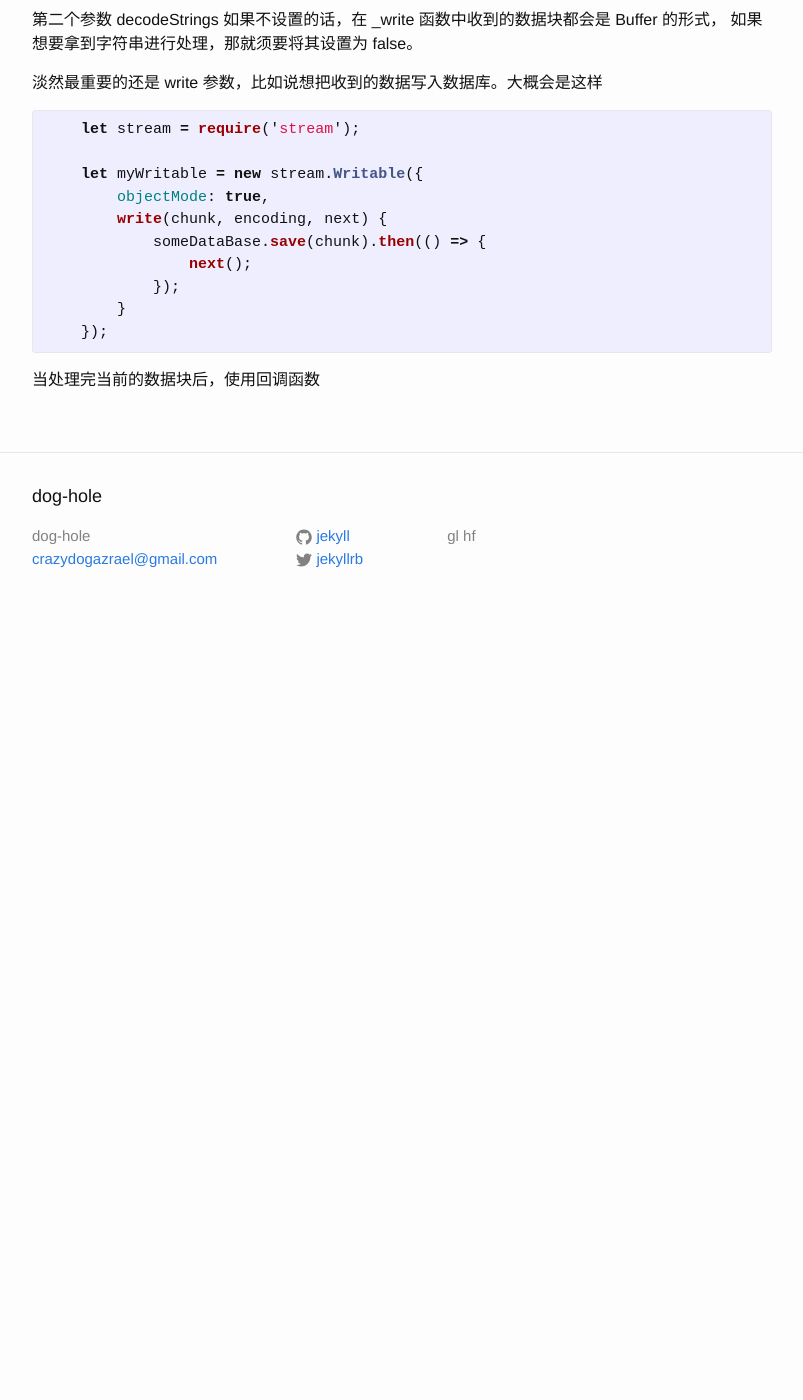
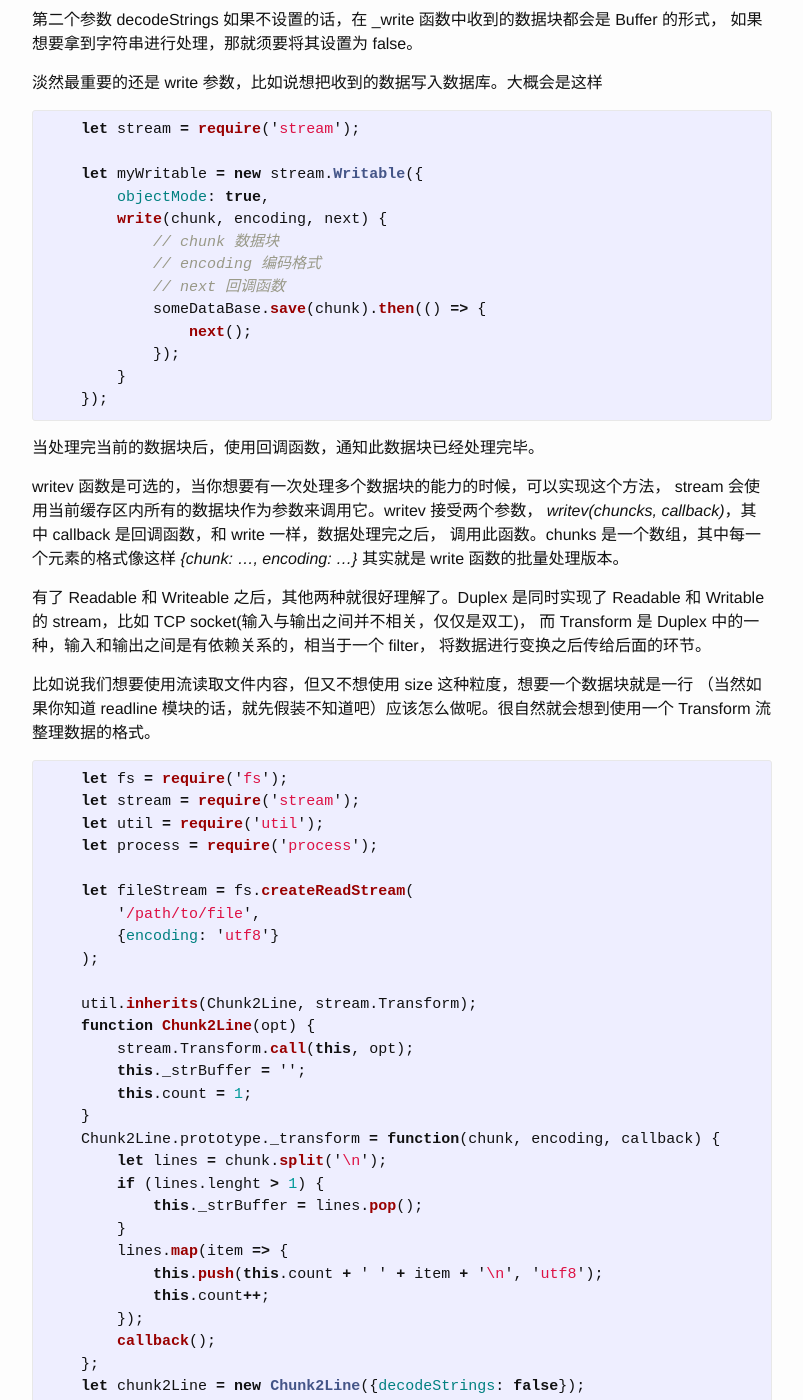
Before and after one commit to Crazydogs/Crazydogs.github.io, a Jekyll site: the page built from _posts/2016-12-15-Node中的流-Writable.markdown, in a window 1280 px wide and 1400 px high, scrolled down 660 px. Shown: the whole window, without its empty margins (238-1041 px from the left). Built offline with Jekyll 4.4.1, drawn with Linux system fonts in a browser that asks for light colours; before the commit the page ends 1290 px from its top, so only the background shows below that; some of the changed text lies outside the part shown.

Commit message:
完成 node stream

```diff
--- a/_posts/2016-12-15-Node中的流-Writable.markdown
+++ b/_posts/2016-12-15-Node中的流-Writable.markdown
@@ -1,6 +1,6 @@
 ---
 layout: post
-title:  "Node 中的流 - Writable"
+title:  "Node 中的流 - Writable 与其他"
 date:   2016-12-15 21:25:10
 category: coding
 ---
@@ -40,6 +40,9 @@ Readable 流的 readable 事件正好相反。
     let myWritable = new stream.Writable({
         objectMode: true,
         write(chunk, encoding, next) {
+            // chunk 数据块
+            // encoding 编码格式
+            // next 回调函数
             someDataBase.save(chunk).then(() => {
                 next();
             });
@@ -47,4 +50,61 @@ Readable 流的 readable 事件正好相反。
     });
 {% endhighlight %}
 
-当处理完当前的数据块后，使用回调函数
+当处理完当前的数据块后，使用回调函数，通知此数据块已经处理完毕。
+
+writev 函数是可选的，当你想要有一次处理多个数据块的能力的时候，可以实现这个方法，
+stream 会使用当前缓存区内所有的数据块作为参数来调用它。writev 接受两个参数，
+*writev(chuncks, callback)*，其中 callback 是回调函数，和 write 一样，数据处理完之后，
+调用此函数。chunks 是一个数组，其中每一个元素的格式像这样 *{chunk: ..., encoding: ...}*
+其实就是 write 函数的批量处理版本。
+
+有了 Readable 和 Writeable 之后，其他两种就很好理解了。Duplex 是同时实现了 Readable
+和 Writable 的 stream，比如 TCP socket(输入与输出之间并不相关，仅仅是双工)，
+而 Transform 是 Duplex 中的一种，输入和输出之间是有依赖关系的，相当于一个 filter，
+将数据进行变换之后传给后面的环节。
+
+比如说我们想要使用流读取文件内容，但又不想使用 size 这种粒度，想要一个数据块就是一行
+（当然如果你知道 readline 模块的话，就先假装不知道吧）应该怎么做呢。很自然就会想到使用一个
+Transform 流整理数据的格式。
+
+{% highlight javascript %}
+    let fs = require('fs');
+    let stream = require('stream');
+    let util = require('util');
+    let process = require('process');
+
+    let fileStream = fs.createReadStream(
+        '/path/to/file',
+        {encoding: 'utf8'}
+    );
+
+    util.inherits(Chunk2Line, stream.Transform);
+    function Chunk2Line(opt) {
+        stream.Transform.call(this, opt);
+        this._strBuffer = '';
+        this.count = 1;
+    }
+    Chunk2Line.prototype._transform = function(chunk, encoding, callback) {
+        let lines = chunk.split('\n');
+        if (lines.lenght > 1) {
+            this._strBuffer = lines.pop();
+        }
+        lines.map(item => {
+            this.push(this.count + ' ' + item + '\n', 'utf8');
+            this.count++;
+        });
+        callback();
+    };
+    let chunk2Line = new Chunk2Line({decodeStrings: false});
+
+    fileStream.pipe(chunk2Line).pipe(process.stdout);
+{% endhighlight %}
+
+代码大概像上面这样，我们就拥有了以行为单位的流，并给每一行加上了行号。
+Transform 流的变换功能非常灵活，可以很方便的组装成想要的管道，
+而且一些 Transform 的功能很容易抽取出纯函数来，就可以实现整个数据流程的分阶段缓存，
+应用场景其实是很丰富的。
+
+Transform 流还有一个重要的 flush 函数，和其他的一些 API，就不多赘述了，还是看文档靠谱。
+- [官方文档](https://nodejs.org/dist/latest-v6.x/docs/api/stream.html)
+- [一个还不错的翻译](https://github.com/Crazydogs/node-doc/blob/v6/doc/stream.md)
```
